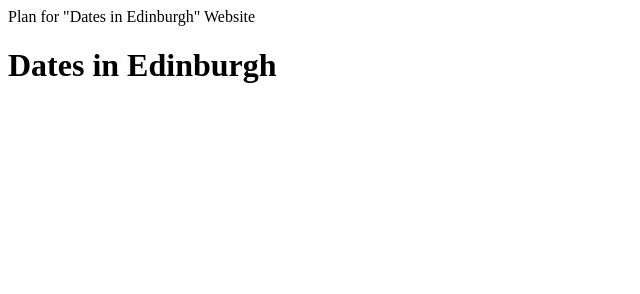
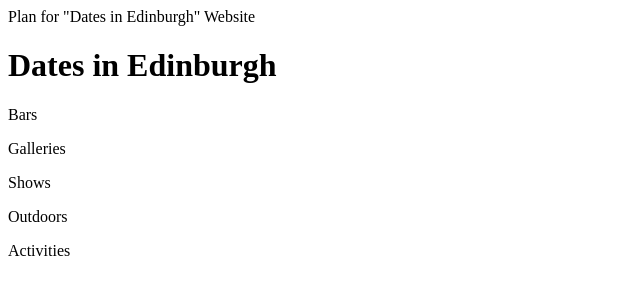
Before and after one commit to naziazahed/Dates-in-Edinburgh, a plain HTML site: page index.html in a window 1280 px wide. Shown: the whole page, without its empty margins (0-640 px from the left). Drawn offline with Linux system fonts and the light colour scheme.

Commit message:
Update index.html

```diff
--- a/index.html
+++ b/index.html
@@ -1,7 +1,12 @@
 <!DOCTYPE html>
 <html>
-  <head> Plan for "Dates in Edinburgh" Website
+  <head>Plan for "Dates in Edinburgh" Website
   </head>
   <body><h1>Dates in Edinburgh</h1>
+    <p>Bars</p>
+    <p>Galleries</p>
+    <p>Shows</p>
+    <p>Outdoors</p>
+    <p>Activities</p>
   </body>
 </html>
```
